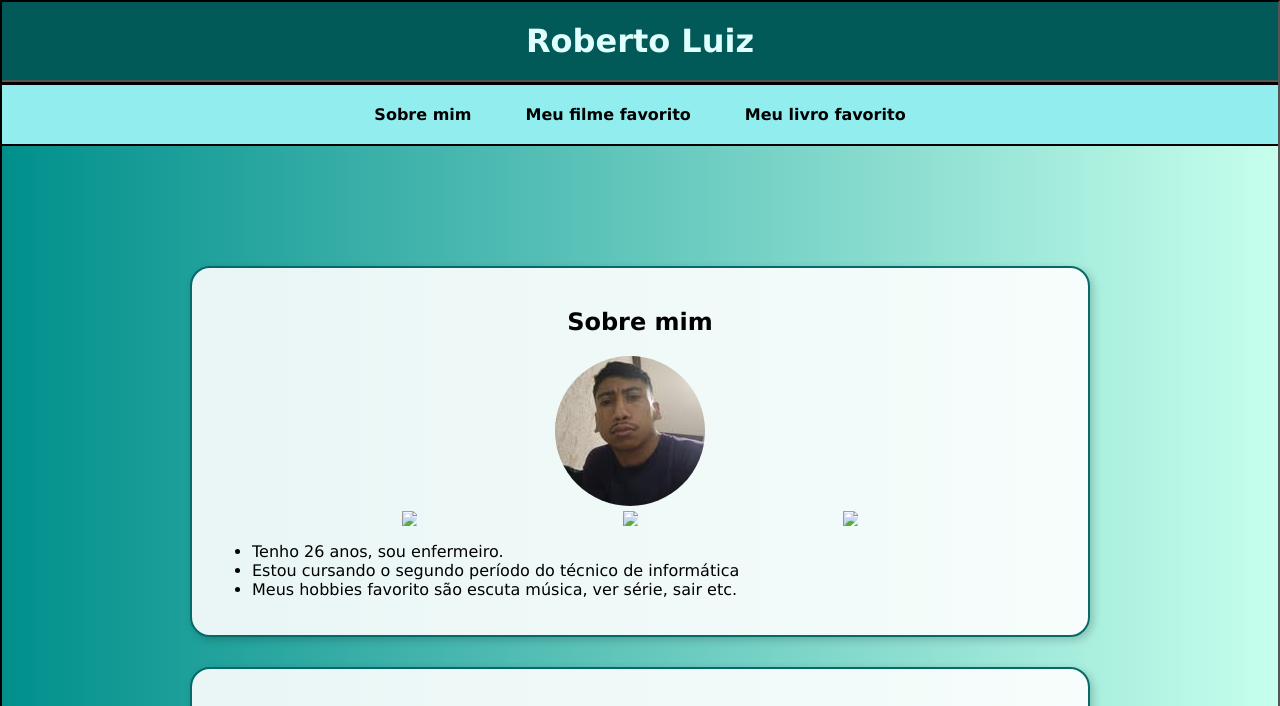
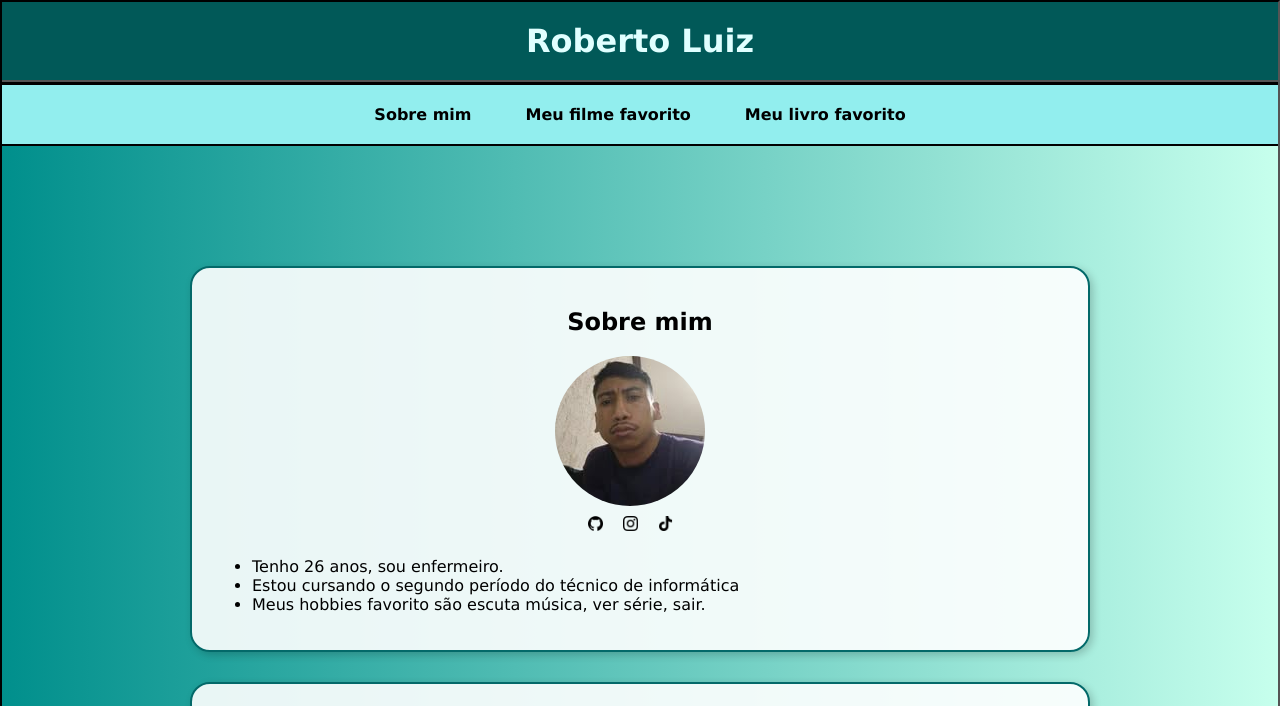
Before and after one commit to Rlesn/minhapagina3, a plain HTML site: page index.html in a window 1280 px wide. Shown: the top 706 px of the page. Drawn offline with Linux system fonts and the light colour scheme.

Commit message:
atualização da minha pagina2

```diff
--- a/index.html
+++ b/index.html
@@ -25,16 +25,16 @@
             <div class="perfil">
                 <img src="imagens/311167261_491854116164341_2116863552767249474_n (1).jpg" alt="foto perfil" class="foto" >
             </div>
-   <div class=" social-icons">
-            <a href="" class="icon" ><img  src="imagens/github (3).png" alt=" github">  </a>
-            <a href="" class="icon"><img  src="imagens/instagram (1).png" alt="instagram"></a>
-            <a href="" class="icon"><img src="imagens/tik-tok.png" alt="tik-tok"></a>
+   <div class=" social-icon">
+            <a href="https://github.com/Rlesn" class="icon" ><img  src="imagens/github (3).png" alt=" github">  </a>
+            <a href="https://github.com/Rlesn" class="icon"><img  src="imagens/instagram (1).png" alt="instagram"></a>
+            <a href="https://www.tiktok.com/@_rlesn" class="icon"><img src="imagens/tik-tok.png" alt="tik-tok"></a>
         </div>
             <p>
               <ul>
                 <li>Tenho 26 anos, sou enfermeiro.</li>
                 <li>Estou cursando o segundo período do técnico de informática</li>
-                <li>Meus hobbies favorito são escuta música, ver série, sair etc. </li>
+                <li>Meus hobbies favorito são escuta música, ver série, sair. </li>
               </ul>
             </p>
 
--- a/style.css
+++ b/style.css
@@ -5,24 +5,19 @@
     --cor3: #008F8C;
     --cor4: #015958;
     --cor5: #023535;
+}
 
 body{
     font-family: Verdana, Geneva, Tahoma, sans-serif;
     margin: 0px;
     border: 2px inset black;
-
     background: linear-gradient(90deg,  #008F8C,#C7FFED );
-    background-attachment: fixed;
-
-
+    background-attachment: fixed
 }
 h1 {
-
     color: lightcyan;
     margin:0;
     padding: 10px 0px;
-
-
 }
 
 
@@ -35,10 +30,6 @@ header{
     text-align: center;
     border-bottom: ridge black;
     z-index: 100;
-
-
-
-
 }
 
 nav{
@@ -59,10 +50,6 @@ display:flex ;
  padding: 20px;
  margin: 0;
 align-items: center;
-
-
-
-
 }
 nav li{
 
@@ -92,36 +79,11 @@ main{
     gap: 30px;
 
 }
-.sobre{
-     background-color: rgba(255, 255, 255, 0.9); /* ✅ cor diferente do fundo */
-    border: 2px solid #036969;
-    border-radius: 20px; /* ✅ cantos arredondados */
-    padding: 20px;
-    box-shadow: 3px 3px 8px rgba(0,0,0,0.2);
-    transition: transform 0.4s ease, box-shadow 0.4s ease;
-}
-    .social-icons{
- margin: 5px;
-  display: flex; justify-content: space-evenly ;
-
-
-
-
-}
-.social-icons img{
-width: 15px;
-height: 15px;
-
-}
-
 .icon:hover{
     transform: translateY(-5px);
 }
 h2{
     text-align: center;
-}
-
-
 }
 .sobre{
     background-color: rgba(255, 255, 255, 0.9); /* ✅ cor diferente do fundo */
@@ -135,27 +97,22 @@ h2{
     transform: translateY(-10px);
     box-shadow: 6px 6px 15px rgba(0,0,0,0.3);
 }
-.social-icons{
- margin: 5px;
-  display: flex; justify-content: space-evenly ;
 
-
-
-
+.social-icon{
+   display: flex; justify-content: center ;
+   padding: 10px;
 }
-.social-icons img{
+.social-icon img{
 width: 15px;
 height: 15px;
-
-}
-
-.icon:hover{
-    transform: translateY(-5px);
 }
 .perfil{
     display: flex; justify-content: center;
     align-items:center;
 
+}
+.icon:hover{
+    transform: translateY(-5px);
 }
 .foto{
     border-radius: 50%;
```
Also changed, not shown: imagens/github (3).png (added), imagens/instagram (1).png (added), imagens/tik-tok.png (added).
